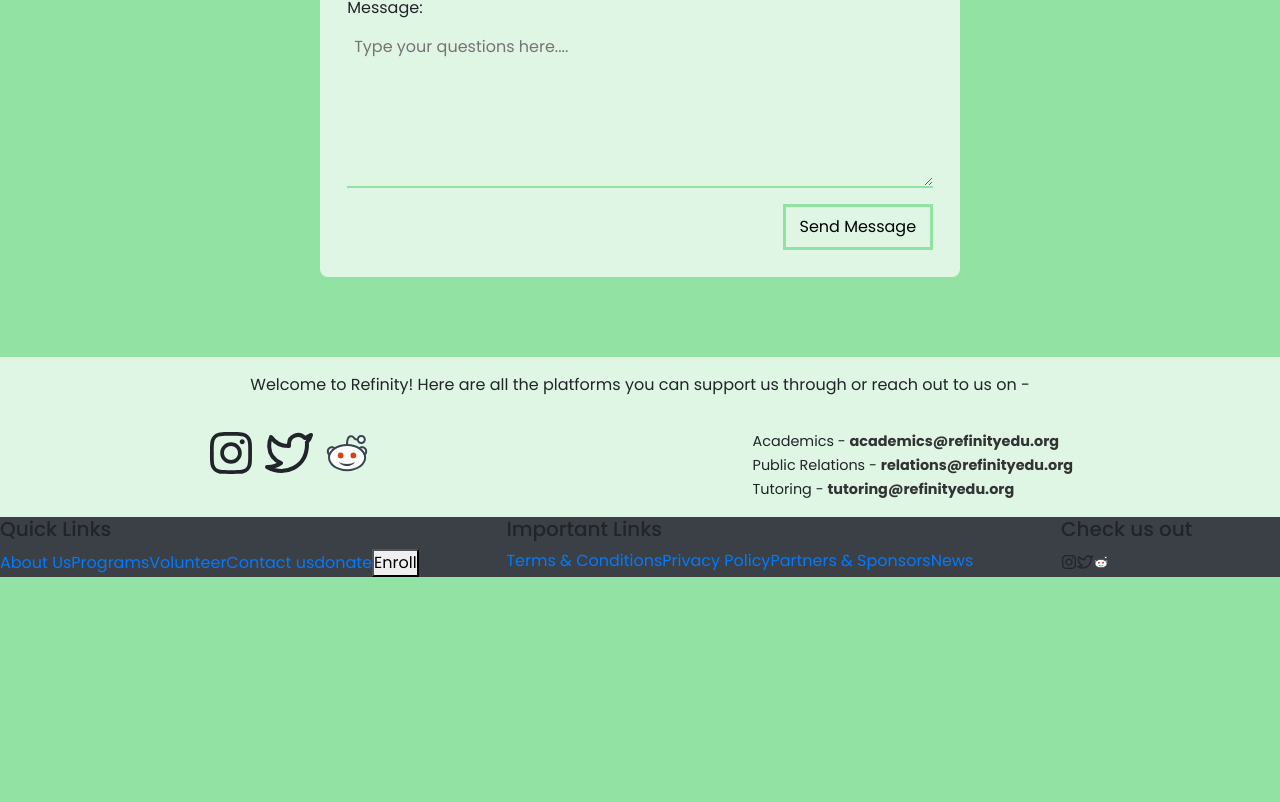
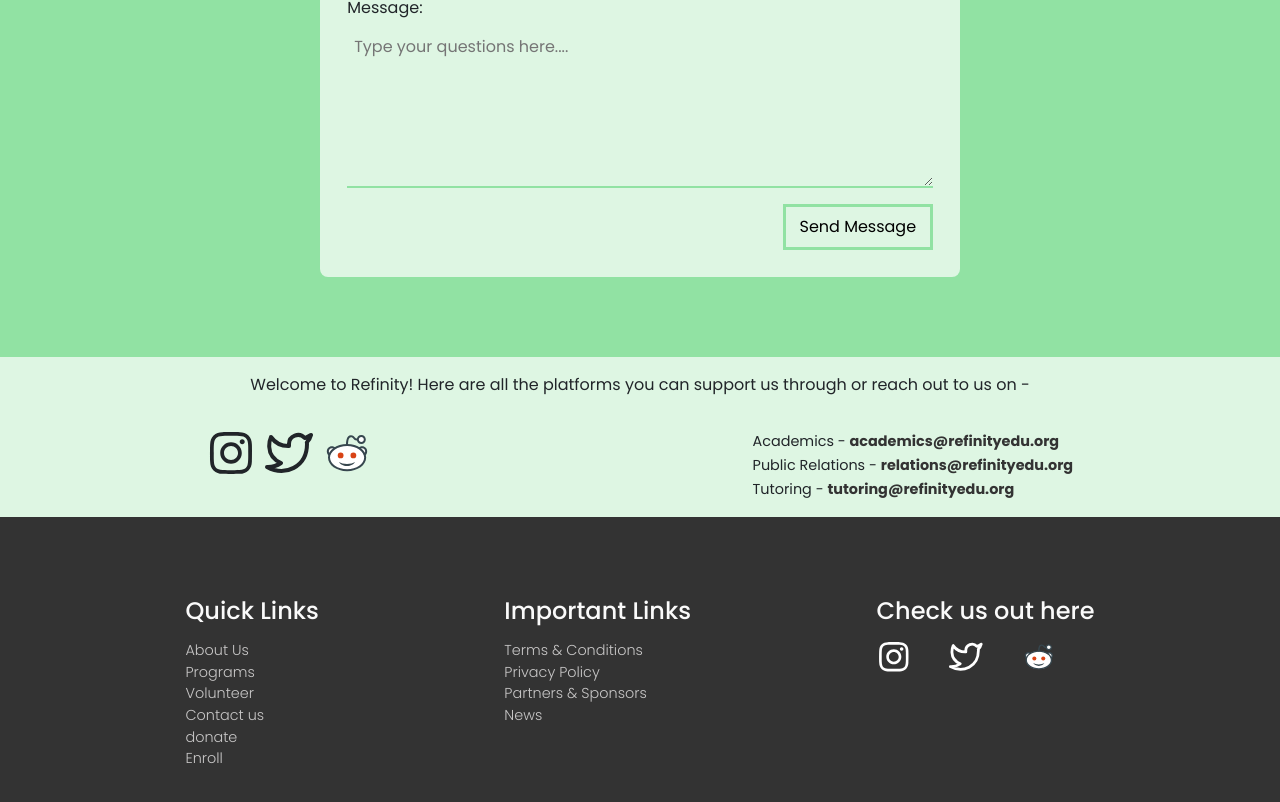
Before and after one commit to amrikmalhans/refinity-frontend, a Next.js app: page /contact in a window 1280 px wide. Shown: the part 797-1599 px from the top of the page. Before the commit the page ends 1374 px from the top, so only its background shows below. Built offline with nearby package versions, Linux system fonts and the light colour scheme.

Commit message:
made main footer

```diff
--- a/components/mainFooter.jsx
+++ b/components/mainFooter.jsx
@@ -15,7 +15,7 @@ export const MainFooter = () => {
                 <Link href="/volunteer"><a>Volunteer</a></Link>
                 <Link href="/contact"><a>Contact us</a></Link>
                 <Link href="/donate"><a>donate</a></Link>
-                <Link href="/enroll"><button>Enroll</button></Link>
+                <Link href="/enroll"><a>Enroll</a></Link>
             </div>
 
             <div>
@@ -27,10 +27,12 @@ export const MainFooter = () => {
             </div>
 
             <div>
-                <h5>Check us out</h5>
-                <FaInstagram />
-                <FiTwitter />
-                <FcReddit />
+                <h5>Check us out here</h5>
+                <div className={styles.Icons}>
+                    <FaInstagram />
+                    <FiTwitter />
+                    <FcReddit />
+                </div>
             </div>
         </footer>
     )
--- a/styles/mainFooter.module.css
+++ b/styles/mainFooter.module.css
@@ -1,5 +1,67 @@
 .MainFooter {
     display: grid;
     grid-template-columns: auto auto auto;
-    background-color: #3b3f46   ;
+    background-color: #333;
+    justify-content: space-evenly;
+    color: #fafafa;
+    padding-bottom: 2em;
 }
+
+.MainFooter div {
+    display: flex;
+    flex-direction: column;
+    margin-top: 10vh;
+}
+
+.MainFooter div h5 {
+   font-size: 1.5rem;
+   margin-bottom: .6em;
+}
+
+
+.MainFooter div .Icons {
+    margin-top: 0vh;
+    display: grid;
+    grid-template-columns: auto auto auto;
+    font-size: 2.1rem;
+    color: #fff;
+}
+
+.MainFooter div a {
+    text-decoration: none;
+    color: #c8c7c7;
+    font-weight: 300;
+    font-size: .9rem;
+    transition: all .2s;
+}
+
+.MainFooter div a:hover {
+    color: #fff;
+}
+
+
+
+@media (max-width: 800px) {
+    .MainFooter {
+        display: grid;
+        grid-template-columns: auto;
+
+    }
+
+    .MainFooter div {
+        margin-top: 5vh;
+        text-align: center;
+        justify-content: center;
+    }
+
+    .MainFooter div h5 {
+       font-size: 1.3rem;
+       margin-bottom: .3em;
+    }
+
+
+    .MainFooter div .Icons {
+        column-gap: 14px;
+    }
+
+}
```
